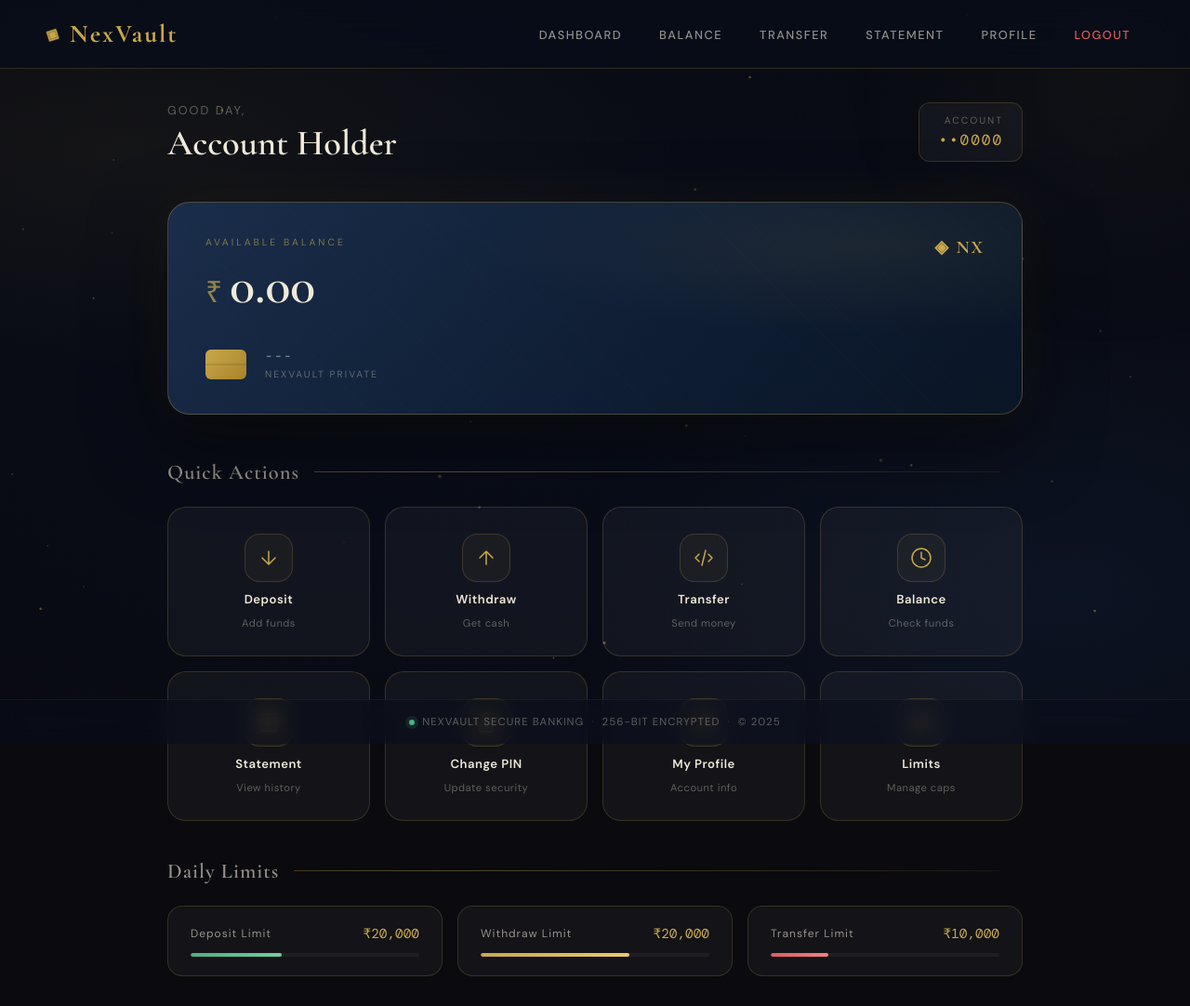
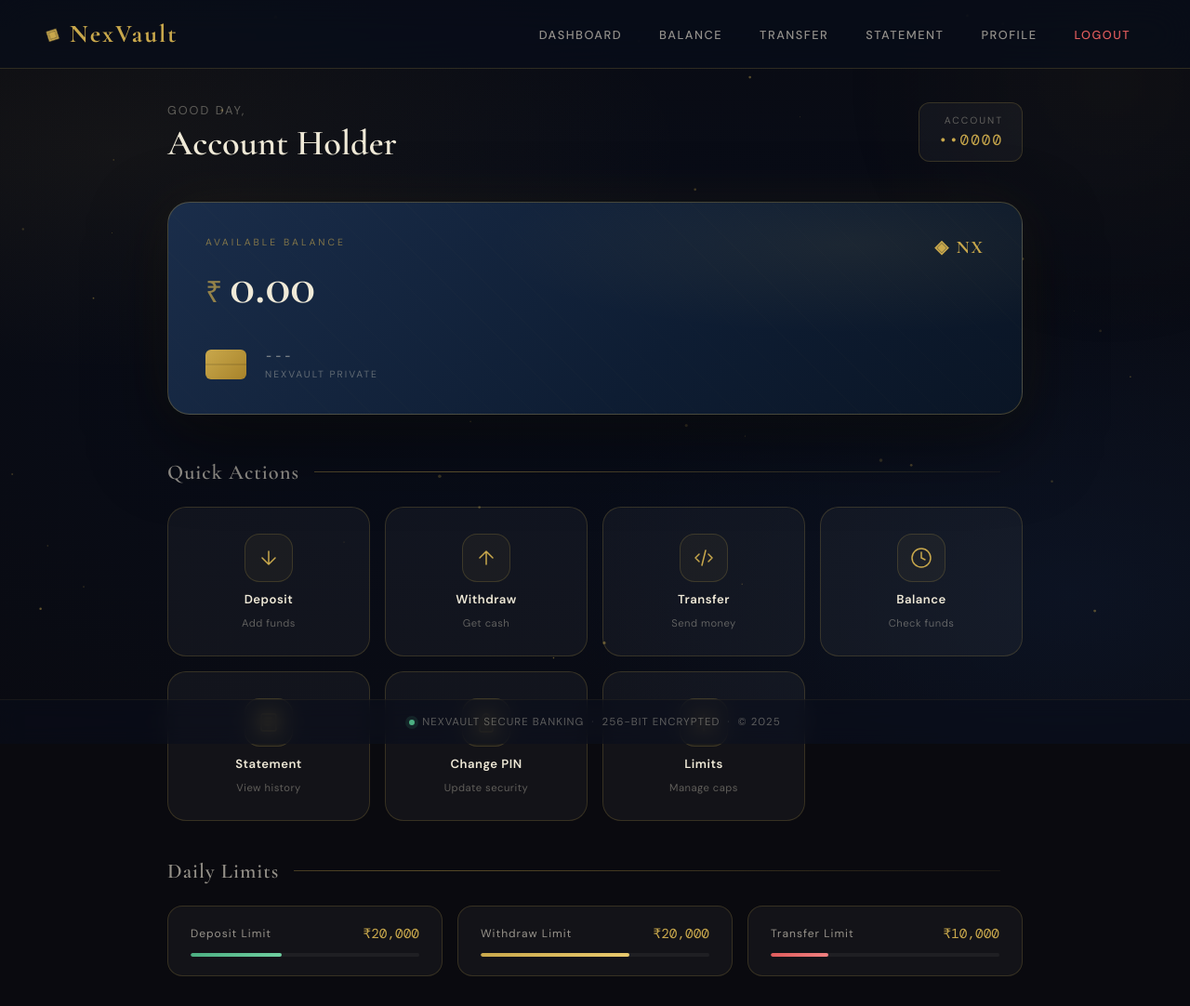
Before and after one commit to KHITOLIA/NexVault, a Flask app: page /dashboard in a window 1280 px wide. Shown: the top 1082 px of the page at 93% size. Run offline with Flask 3, Linux system fonts and the light colour scheme; the visitor is signed in with stand-in values (Sample User, id 1).

Commit message:
Update dashboard.html

```diff
--- a/templates/dashboard.html
+++ b/templates/dashboard.html
@@ -112,16 +112,6 @@
             <span class="action-desc">Update security</span>
         </a>
 
-        <a href="/show_details" class="action-card action-profile">
-            <div class="action-icon-wrap">
-                <svg width="24" height="24" viewBox="0 0 24 24" fill="none">
-                    <circle cx="12" cy="8" r="4" stroke="currentColor" stroke-width="1.5"/>
-                    <path d="M4 20c0-4 3.6-7 8-7s8 3 8 7" stroke="currentColor" stroke-width="1.5" stroke-linecap="round"/>
-                </svg>
-            </div>
-            <span class="action-label">My Profile</span>
-            <span class="action-desc">Account info</span>
-        </a>
 
         <a href="/change_limit" class="action-card action-limits">
             <div class="action-icon-wrap">
```
